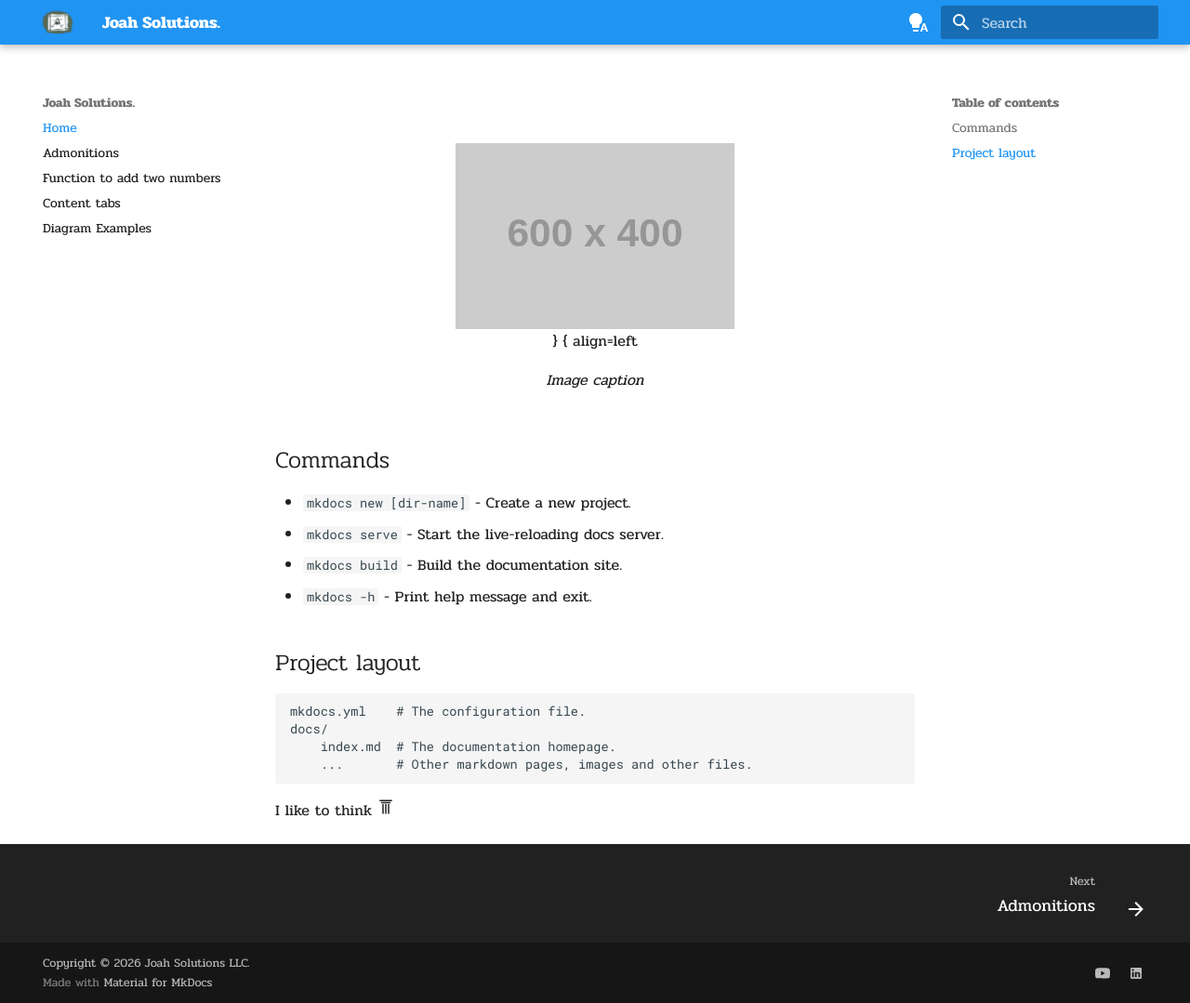
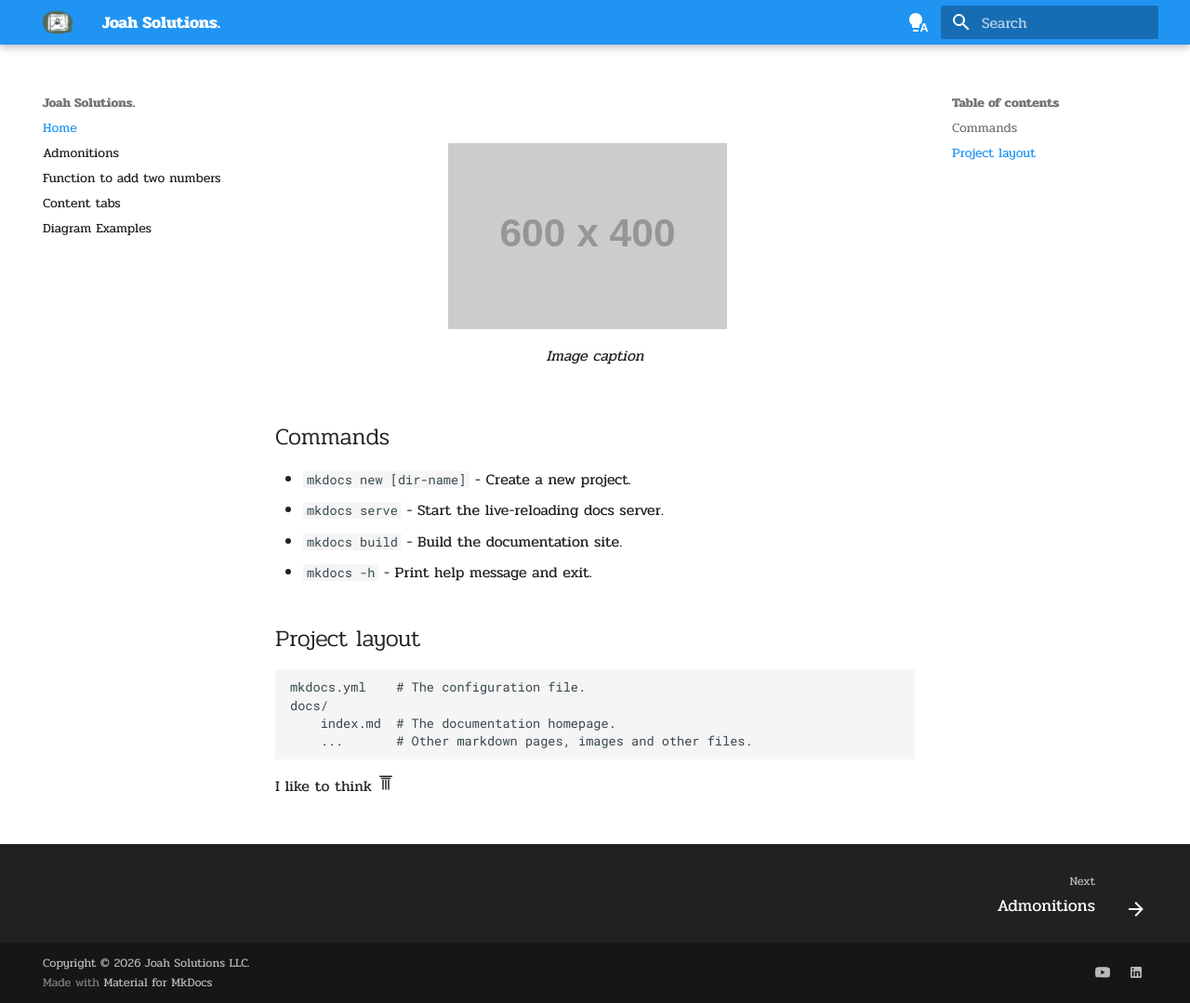
Before and after one commit to joahsolutions/website, an MkDocs documentation site: the page built from docs/index.md, in a window 1280 px wide and 1079 px high. Shown: the whole window at 93% size. Built offline with MkDocs 1.6.1 and Material for MkDocs 9.7.7, drawn with Linux system fonts in a browser that asks for light colours.

Commit message:
trying img in new loc

```diff
--- a/docs/index.md
+++ b/docs/index.md
@@ -1,6 +1,6 @@
 #
 
-![Image title](https://dummyimage.com/600x400/){ width="300" } { align=left }
+![Image title](https://dummyimage.com/600x400/){ width="300" , align=left}
 /// caption
 Image caption
 ///
```
